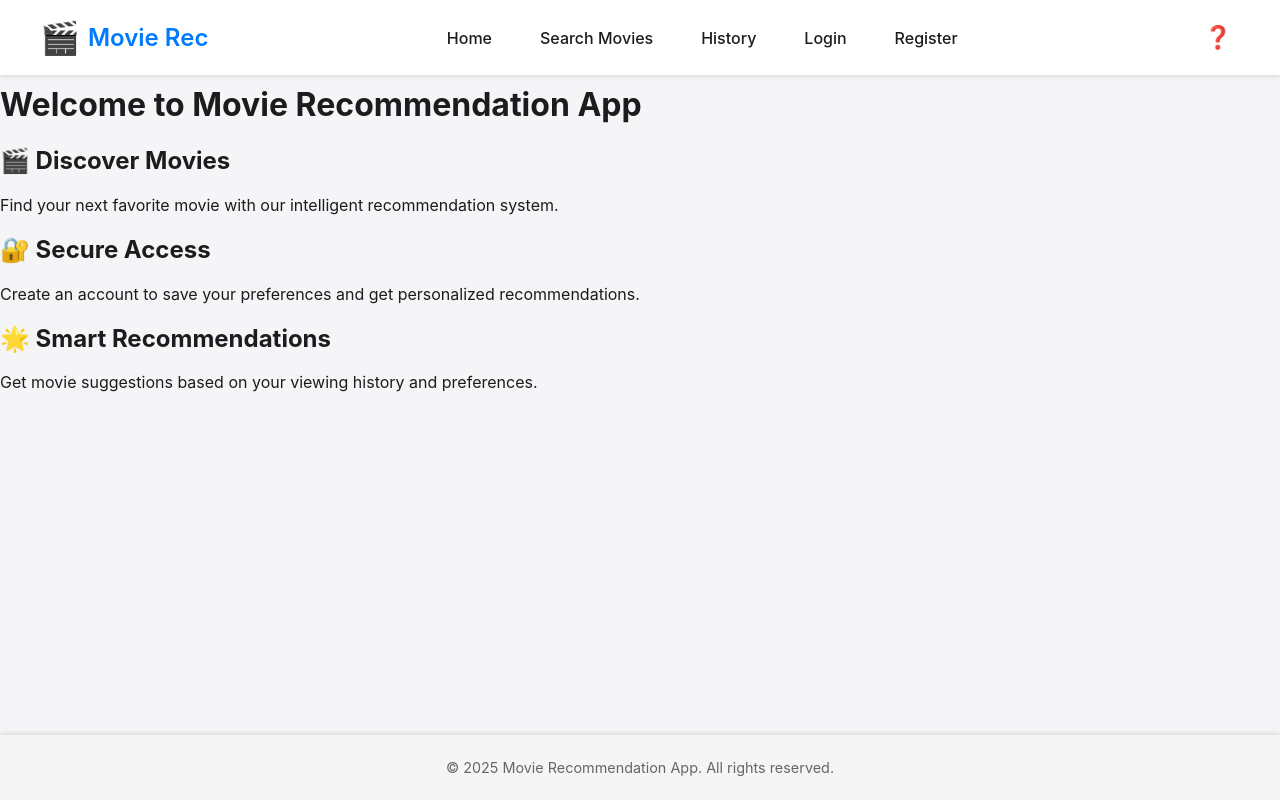
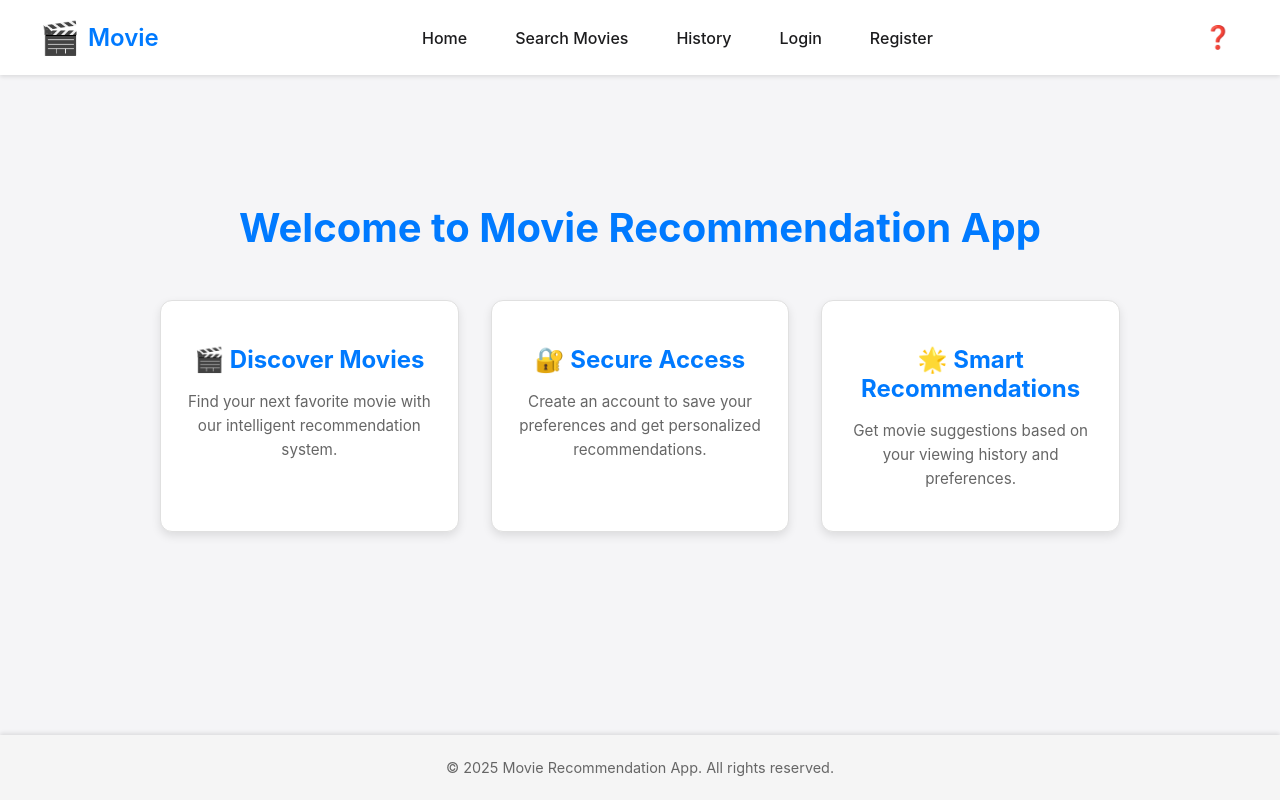
Before and after one commit to xiaoyuwang0314/movie-recommendation-app-frontend, a React app in the folder movie-recommendation/: page / in a window 1280 px wide. Built offline with nearby package versions, Linux system fonts and the light colour scheme; no server answers; the HTML template or start-up script is replaced by a standard one.

Commit message:
3rd-version(fix margin)

```diff
--- a/movie-recommendation/src/components/Header.jsx
+++ b/movie-recommendation/src/components/Header.jsx
@@ -51,7 +51,7 @@ export default function Header() {
             <div className="header-content">
                 <div className="logo">
                     <span role="img" aria-label="Movie Logo">🎬</span>
-                    <span>Movie Rec</span>
+                    <span>Movie</span>
                 </div>
                 <nav className="main-nav">
                     <Link to="/">Home</Link>
--- a/movie-recommendation/src/components/MovieTimeline.jsx
+++ b/movie-recommendation/src/components/MovieTimeline.jsx
@@ -102,15 +102,15 @@ export default function MovieTimeline({ history }) {
 
     return (
         <div className="timeline-container">
-            <h3>Rating Distribution (High → Low)</h3>
-            <svg ref={svgRef} width={600} height={600}></svg>
+            <h3>Search History Sorted by Rating (High → Low)</h3>
+            <svg ref={svgRef} width={800} height={500}></svg>
 
             {hoveredMovie && tooltipPos && (
                 <div
                     className={`timeline-tooltip ${autoShowMovieId === hoveredMovie.movieId ? "auto-show" : ""}`}
                     style={{
                         top: tooltipPos.y + "px",
-                        left: tooltipPos.x + 300 + "px",
+                        left: tooltipPos.x + 200 + "px",
                     }}
                 >
                     <MovieCard movie={hoveredMovie} />
--- a/movie-recommendation/src/pages/MovieSearch.jsx
+++ b/movie-recommendation/src/pages/MovieSearch.jsx
@@ -1,7 +1,7 @@
 import { useState, useEffect } from "react";
 import { useNavigate } from "react-router-dom";
 import { movieService } from "../services/api";
-import MovieTimeline from "../components/MovieTimeline";
+import MovieDistribution from "../components/MovieTimeline";
 import MovieCard from "../components/MovieCard";
 import { useSearchHistory } from "../context/SearchHistoryContext";
 import "../styles/MovieSearch.css";
@@ -39,7 +39,6 @@ export default function MovieSearch() {
             if (results.length > 0) {
                 const first = results[0];
 
-                // 主动获取评分
                 let rating = first.rating ?? first.average_rating ?? null;
                 if (rating === null && first.movieId) {
                     try {
@@ -82,7 +81,7 @@ export default function MovieSearch() {
                     type="text"
                     value={searchQuery}
                     onChange={(e) => setSearchQuery(e.target.value)}
-                    placeholder="Search for movies..."
+                    placeholder="Search for movies...Please enter a number(movieId)"
                     className="search-input"
                 />
                 <button type="submit" className="search-button" disabled={loading}>
@@ -91,24 +90,17 @@ export default function MovieSearch() {
             </form>
 
             <div className="timeline-section">
-                <div className="timeline-header">
+                {/* <div className="timeline-header">
                     <h3>Search History</h3>
-                </div>
+                </div> */}
                 {searchHistory.length > 0 ? (
-                    <MovieTimeline history={searchHistory} />
+                    <MovieDistribution history={searchHistory} />
                 ) : (
                     <p className="no-history">No search history yet</p>
                 )}
+
+
             </div>
-
-            {/* <div className="movies-grid">
-                {movies.map((movie) => (
-                    <MovieCard
-                        key={movie.movieId || movie.id || movie.title}
-                        movie={movie}
-                    />
-                ))}
-            </div> */}
         </div>
     );
 }
--- a/movie-recommendation/src/styles/HomePage.css
+++ b/movie-recommendation/src/styles/HomePage.css
@@ -1,72 +1,52 @@
-.movie-container {
-    max-width: 800px;
-    margin: 2rem auto;
-    padding: 0 1rem;
+.home-container {
+    max-width: 960px;
+    margin: 80px auto;
+    padding: 2rem;
+    text-align: center;
+    color: var(--color-text);
 }
 
-.page-title {
-    text-align: center;
-    color: var(--color-text);
-    margin-bottom: 2rem;
-    font-size: 2rem;
-    font-weight: 600;
+.home-container h1 {
+    font-size: 2.5rem;
+    font-weight: 700;
+    margin-bottom: 3rem;
+    color: var(--color-primary);
 }
 
-.search-section {
-    margin-bottom: 2rem;
+
+/* Feature grid */
+
+.features {
+    display: grid;
+    grid-template-columns: repeat(auto-fit, minmax(260px, 1fr));
+    gap: 2rem;
 }
 
-.search-box {
-    display: flex;
-    gap: 1rem;
-    margin-bottom: 1rem;
+
+/* Individual card */
+
+.feature-card {
+    background: var(--color-surface);
+    border: 1px solid var(--color-border);
+    border-radius: 12px;
+    padding: 1.5rem;
+    box-shadow: 0 4px 10px var(--color-shadow);
+    transition: transform 0.2s ease, box-shadow 0.2s ease;
 }
 
-.search-box input {
-    flex: 1;
-    padding: 0.8rem 1rem;
-    border: 2px solid var(--color-border);
-    border-radius: 8px;
-    font-size: 1rem;
-    transition: border-color 0.3s;
+.feature-card:hover {
+    transform: translateY(-4px);
+    box-shadow: 0 8px 16px var(--color-shadow);
 }
 
-.search-box input:focus {
-    outline: none;
-    border-color: var(--color-primary);
+.feature-card h2 {
+    font-size: 1.5rem;
+    margin-bottom: 1rem;
+    color: var(--color-primary);
 }
 
-.search-box button {
-    padding: 0.8rem 1.5rem;
-    background-color: var(--color-primary);
-    color: white;
-    border: none;
-    border-radius: 8px;
-    cursor: pointer;
-    font-size: 1rem;
-    transition: background-color 0.3s;
+.feature-card p {
+    font-size: 0.95rem;
+    color: var(--color-subtle-text);
+    line-height: 1.6;
 }
-
-.search-box button:hover {
-    background-color: #0056b3;
-}
-
-.search-box button:disabled {
-    background-color: #ccc;
-    cursor: not-allowed;
-}
-
-.search-box button.loading {
-    background-color: #0056b3;
-    cursor: wait;
-}
-
-.error-message {
-    color: var(--color-error);
-    padding: 0.8rem;
-    background-color: #fde8e8;
-    border-radius: 8px;
-    margin-top: 1rem;
-    text-align: center;
-    font-size: 0.95rem;
-}
--- a/movie-recommendation/src/styles/MovieSearch.css
+++ b/movie-recommendation/src/styles/MovieSearch.css
@@ -2,14 +2,14 @@
     max-width: 1200px;
     margin: 0 auto;
     padding: 2rem;
-    margin-top: 80px;
+    /* margin-top: 80px; */
     /* Header space */
 }
 
 .movie-search-container h2 {
     text-align: center;
     color: var(--color-text);
-    margin-bottom: 2rem;
+    /* margin-bottom: 2rem; */
 }
 
 .search-form {
--- a/movie-recommendation/src/styles/MovieTimeline.css
+++ b/movie-recommendation/src/styles/MovieTimeline.css
@@ -4,6 +4,8 @@
 }
 
 .timeline-container svg {
+    transform: scale(0.85);
+    transform-origin: top left;
     background: #f0f0f3;
     border-radius: 6px;
     padding: 10px;
```
Also changed, not shown: movie-recommendation/assets/visual-demo.png (added), 1 other file (tests, documents, lock files or other folders).
